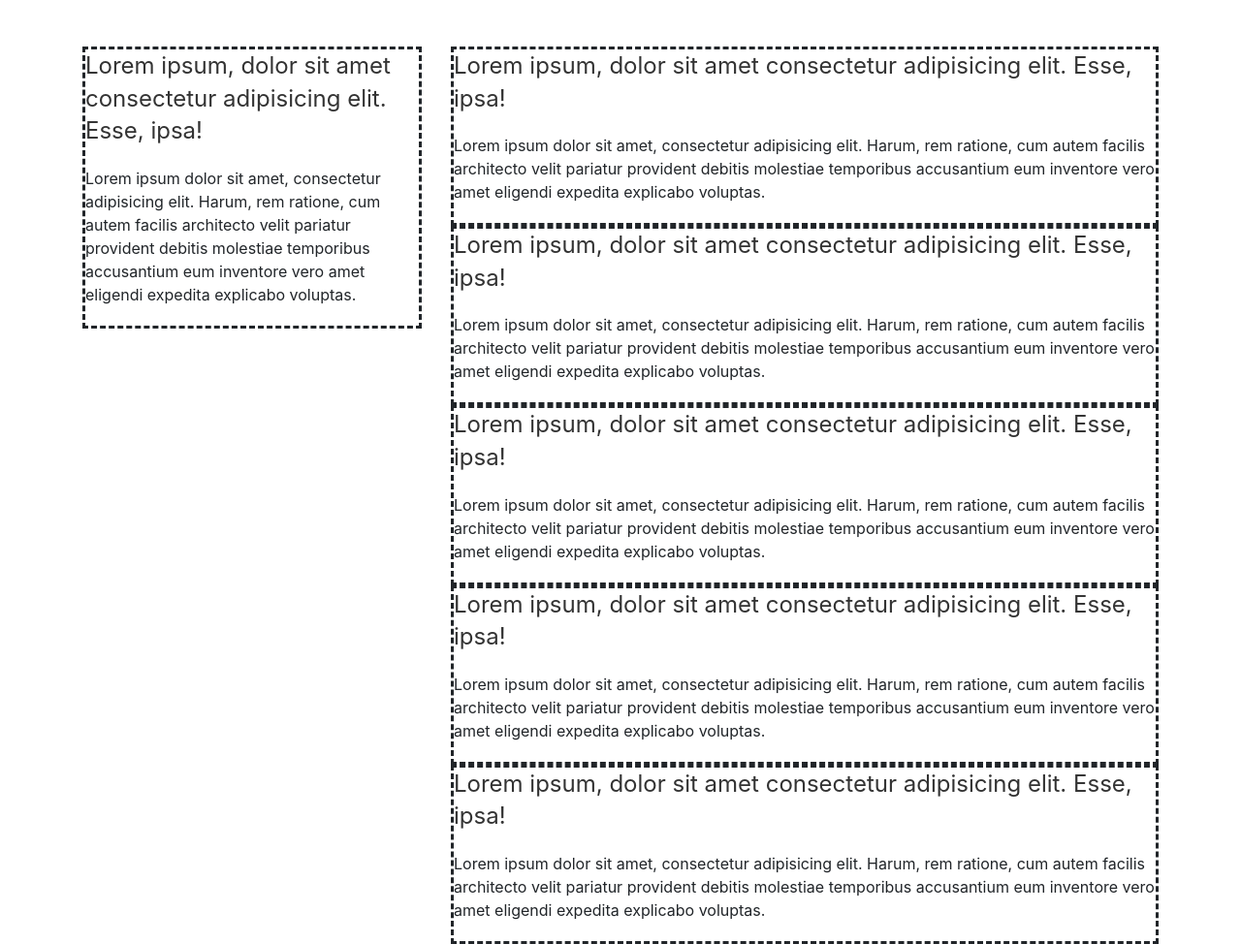
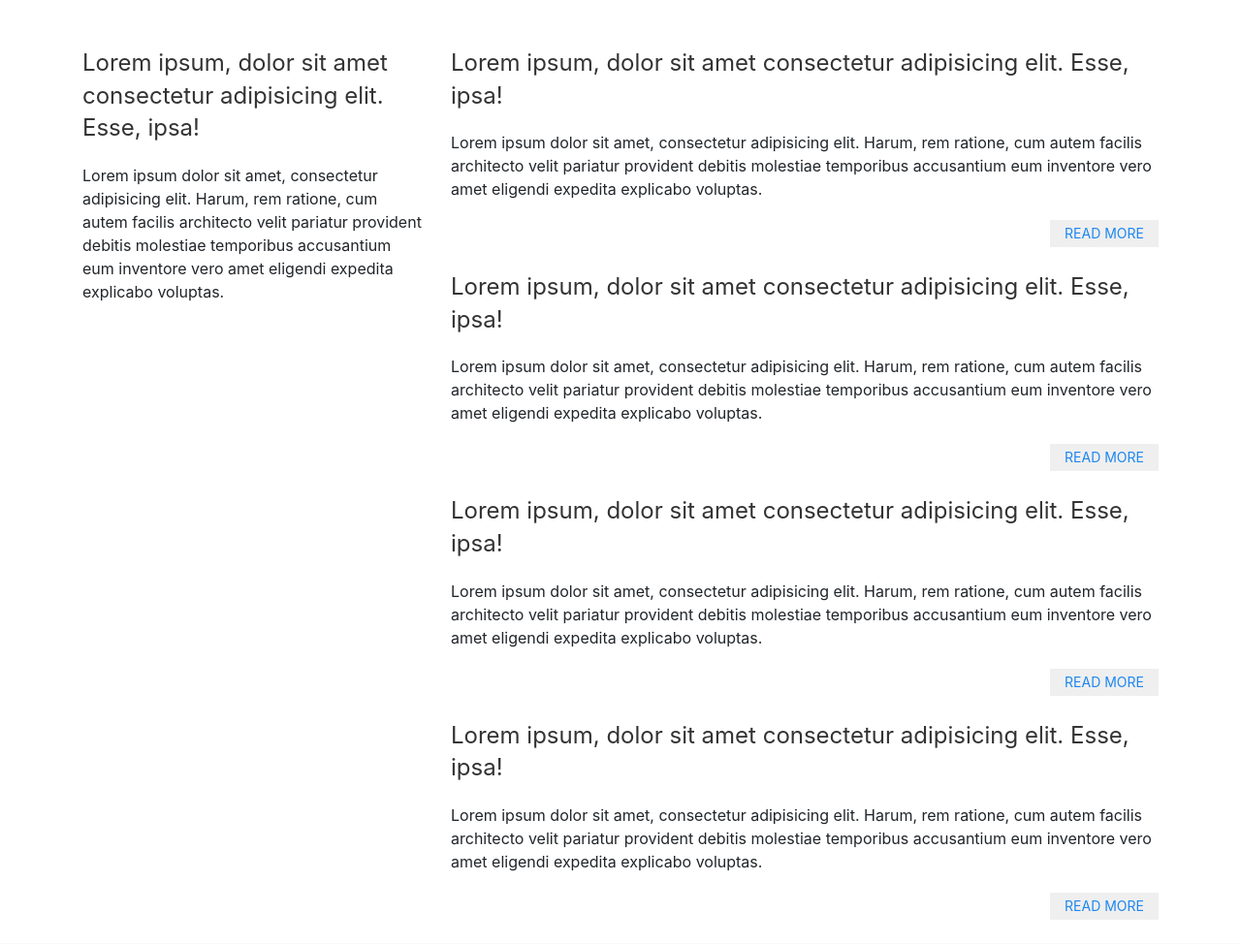
Before and after one commit to ExperimentalHypothesis/personal-blog, a Flask app: page / in a window 1280 px wide. Shown: the part 56-1030 px from the top of the page at 97% size. After the commit the page ends 996 px from the top, so only its background shows below. Run offline with Flask 2, Linux system fonts and the light colour scheme; some libraries are stand-ins or nearby versions.

Commit message:
buttons with articles

```diff
--- a/application/templates/posts.html
+++ b/application/templates/posts.html
@@ -2,47 +2,54 @@
 
 {% block content %}
 <div class="row">
+
     <div class="container col-sm-4">
-        <div style="border-style: dashed">
-            <div>
         <h3>Lorem ipsum, dolor sit amet consectetur adipisicing elit. Esse, ipsa!</h3>
         <p>Lorem ipsum dolor sit amet, consectetur adipisicing elit. Harum, rem ratione, cum autem facilis architecto velit pariatur provident debitis molestiae temporibus accusantium eum inventore vero amet eligendi expedita explicabo voluptas.</p>
     </div>
-        </div>
-    </div>
 
     <div class="container col-sm-8">
-        <div style="border-style: dashed">
+
         <article>
             <h3>Lorem ipsum, dolor sit amet consectetur adipisicing elit. Esse, ipsa!</h3>
-                <p>Lorem ipsum dolor sit amet, consectetur adipisicing elit. Harum, rem ratione, cum autem facilis architecto velit pariatur provident debitis molestiae temporibus accusantium eum inventore vero amet eligendi expedita explicabo voluptas.</p>
+            <p>Lorem ipsum dolor sit amet, consectetur adipisicing elit. Harum, rem ratione, cum autem facilis architecto velit pariatur provident debitis molestiae temporibus accusantium eum inventore vero amet eligendi expedita explicabo voluptas.
+            </p>
+            <div style="text-align: right">
+                <a href="#"><button class="uk-button uk-button-small">Read More</button></a>
+            </div>
         </article>
-        </div>
+        <br>
 
-        <div style="border-style: dashed">
         <article>
             <h3>Lorem ipsum, dolor sit amet consectetur adipisicing elit. Esse, ipsa!</h3>
-                <p>Lorem ipsum dolor sit amet, consectetur adipisicing elit. Harum, rem ratione, cum autem facilis architecto velit pariatur provident debitis molestiae temporibus accusantium eum inventore vero amet eligendi expedita explicabo voluptas.</p>
+            <p>Lorem ipsum dolor sit amet, consectetur adipisicing elit. Harum, rem ratione, cum autem facilis architecto velit pariatur provident debitis molestiae temporibus accusantium eum inventore vero amet eligendi expedita explicabo voluptas.
+            </p>
+            <div style="text-align: right">
+                <a href="#"><button class="uk-button uk-button-small">Read More</button></a>
+            </div>
         </article>
-        </div>
-        <div style="border-style: dashed">
+        <br>
+
         <article>
             <h3>Lorem ipsum, dolor sit amet consectetur adipisicing elit. Esse, ipsa!</h3>
-                <p>Lorem ipsum dolor sit amet, consectetur adipisicing elit. Harum, rem ratione, cum autem facilis architecto velit pariatur provident debitis molestiae temporibus accusantium eum inventore vero amet eligendi expedita explicabo voluptas.</p>
+            <p>Lorem ipsum dolor sit amet, consectetur adipisicing elit. Harum, rem ratione, cum autem facilis architecto velit pariatur provident debitis molestiae temporibus accusantium eum inventore vero amet eligendi expedita explicabo voluptas.
+            </p>
+            <div style="text-align: right">
+                <a href="#"><button class="uk-button uk-button-small">Read More</button></a>
+            </div>
         </article>
-        </div>
-        <div  style="border-style: dashed">
+        <br>
+
         <article>
             <h3>Lorem ipsum, dolor sit amet consectetur adipisicing elit. Esse, ipsa!</h3>
-                <p>Lorem ipsum dolor sit amet, consectetur adipisicing elit. Harum, rem ratione, cum autem facilis architecto velit pariatur provident debitis molestiae temporibus accusantium eum inventore vero amet eligendi expedita explicabo voluptas.</p>
+            <p>Lorem ipsum dolor sit amet, consectetur adipisicing elit. Harum, rem ratione, cum autem facilis architecto velit pariatur provident debitis molestiae temporibus accusantium eum inventore vero amet eligendi expedita explicabo voluptas.
+            </p>
+            <div style="text-align: right">
+                <a href="#"><button class="uk-button uk-button-small">Read More</button></a>
+            </div>
         </article>
-        </div>
-        <div style="border-style: dashed">
-            <article>
-                <h3>Lorem ipsum, dolor sit amet consectetur adipisicing elit. Esse, ipsa!</h3>
-                <p>Lorem ipsum dolor sit amet, consectetur adipisicing elit. Harum, rem ratione, cum autem facilis architecto velit pariatur provident debitis molestiae temporibus accusantium eum inventore vero amet eligendi expedita explicabo voluptas.</p>
-            </article>
-        </div>
+        <br>
+
     </div>
 </div>
 {% endblock %}
```
Lines whose indentation alone changed are shown as unchanged.
